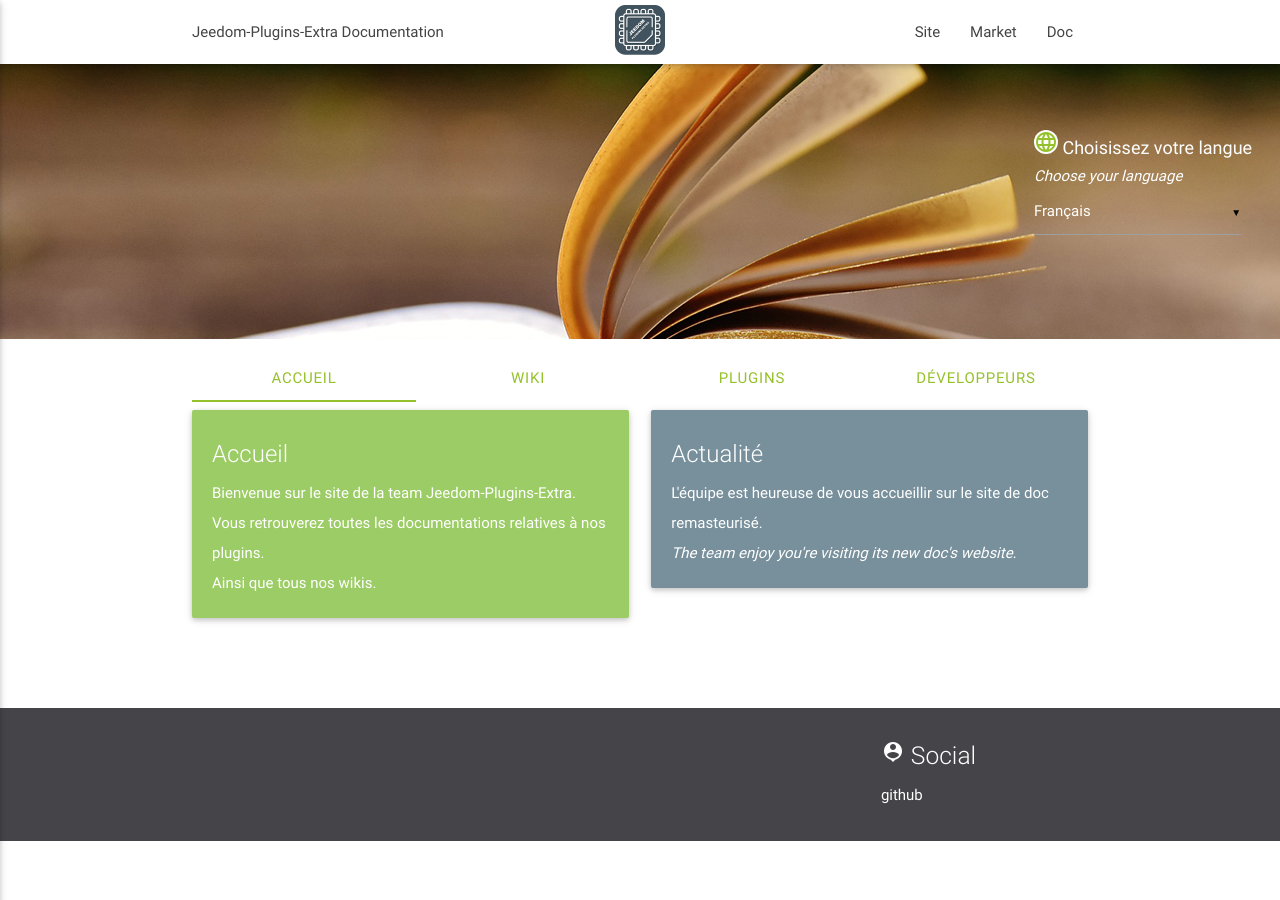
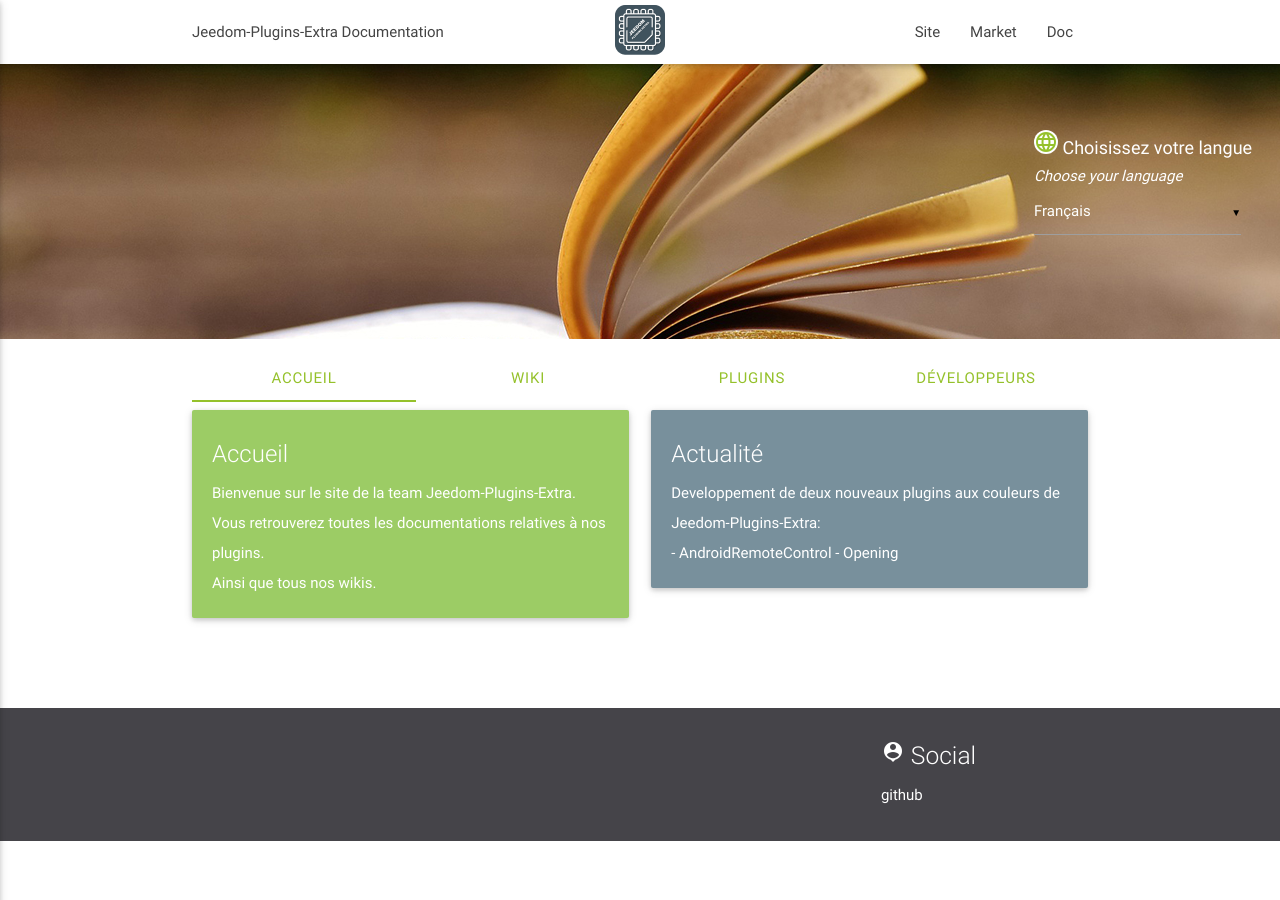
Before and after one commit to NextDom/NextDom.github.io, a Jekyll site: the page index.html, which Jekyll copies as it is, in a window 1280 px wide. Built offline with Jekyll 4.4.1, drawn with Linux system fonts in a browser that asks for light colours; nearby versions of some CDN libraries; comment, search, counter and statistics services are not loaded.

Commit message:
Update index.html

```diff
--- a/index.html
+++ b/index.html
@@ -111,8 +111,9 @@
  							<div class="card blue-grey lighten-1">
  								<div class="card-content white-text">
  									<span class="card-title">Actualité</span>
- 									<p>L'équipe est heureuse de vous accueillir sur le site de doc remasteurisé.</br>
- 										<i>The team enjoy you're visiting its new doc's website.</i>
+ 									<p>Developpement de deux nouveaux plugins aux couleurs de Jeedom-Plugins-Extra:</br>
+                    - AndroidRemoteControl
+                    - Opening
  									</p>
  								</div>
  							</div>
@@ -172,12 +173,15 @@
  					<div class="card blue-grey darken-1">
  						<div class="card-content white-text">
  							<span class="card-title">Développeurs</span>
- 							<p>Vous voulez développer un plugin pour Jeedom ? Vous êtes exactement là où il faut être !!!!</p>
+ 							<p>Vous voulez développer un plugin pour Jeedom et vous avez besoin d'aides? rejoingnez nous</p>
+              <a href="mailto:jeedompluginsextra@gmail.com">ici</a>
  						</div>
  					</div>
  					Accès documentation du code du core <a href="phpdoc/index.html">ici</a><br/>
  					Documentation développement plugin <a href="https://jeedom.github.io/plugin-template/fr_FR/">ici</a><br/>
- 					Plugin template <a href="https://github.com/jeedom/plugin-template">ici</a>
+          Documentations développement plugin supplémentaires <a href="https://github.com/Jeedom-Plugins-Extra/Jeedom-Plugins-Extra/wiki">ici</a><br/>
+ 					Plugin template officiel<a href="https://github.com/jeedom/plugin-template">ici</a>
+          Plugin template Jeedom-Plugins-Extra<a href="https://github.com/Jeedom-Plugins-Extra/plugin-template">ici</a>
  				</div>
  			</div>
  		</div>
```
Also changed, not shown: other parts of index.html (+1 -1 lines).
